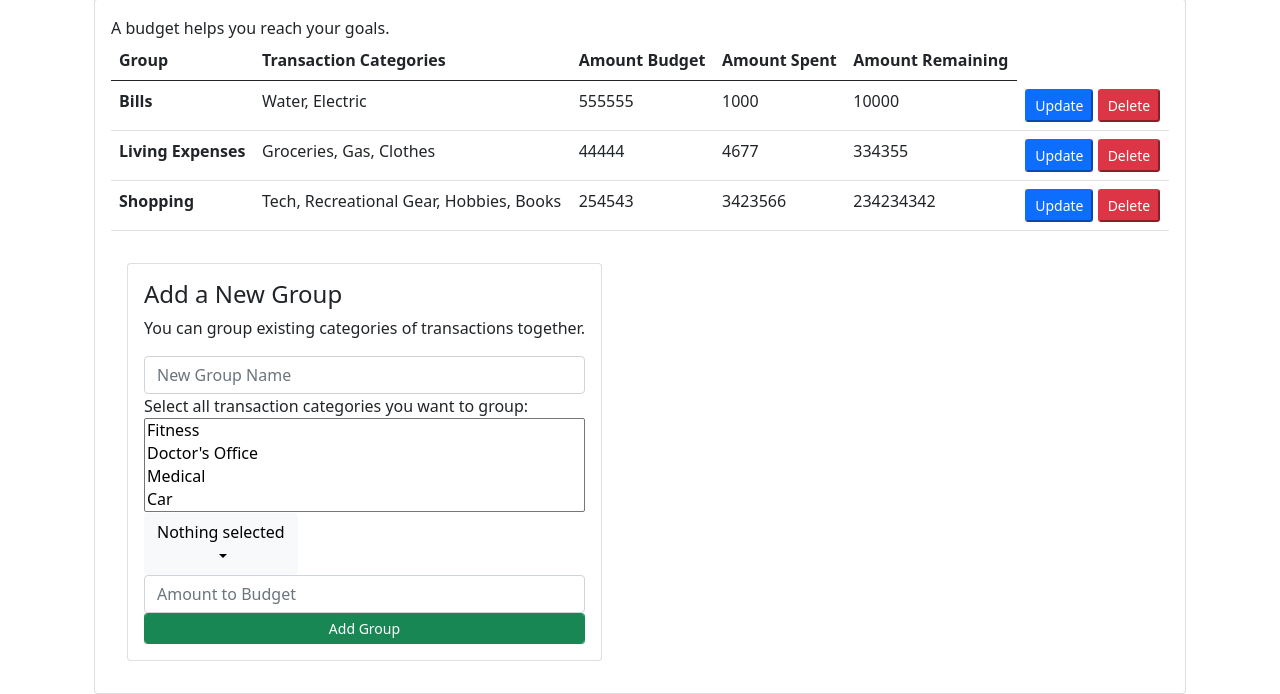
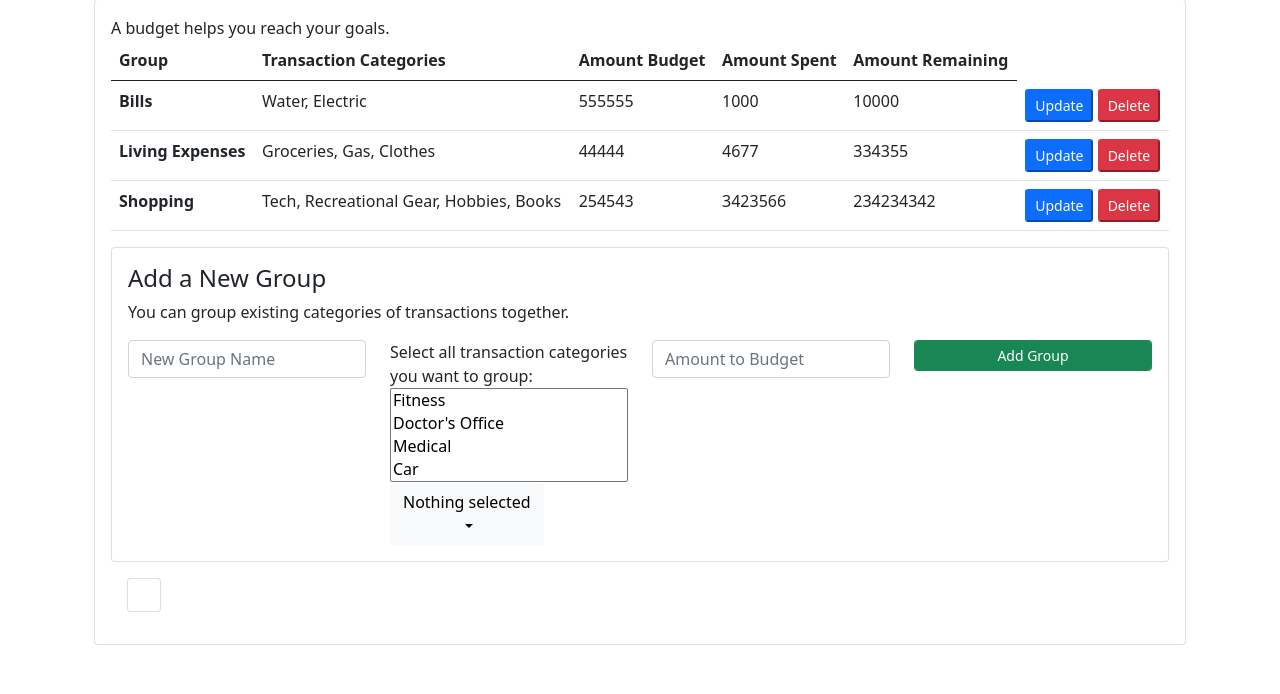
Before and after one commit to asa-leholland/BeaverHacks, a Python web app: template BeaverStacks/BudgetApp/templates/BudgetApp/index.html in a window 1280 px wide. Shown: the part 405-1099 px from the top of the page. After the commit the page ends 1050 px from the top, so only its background shows below. Run offline with Jinja, Linux system fonts and the light colour scheme; the template is opened without the code that fills it: most values are stand-ins (such as "Sample title", 1, 10 or a date in 2020); some libraries are stand-ins or nearby versions.

Commit message:
Update index.html

```diff
--- a/BeaverStacks/BudgetApp/templates/BudgetApp/index.html
+++ b/BeaverStacks/BudgetApp/templates/BudgetApp/index.html
@@ -94,6 +94,7 @@
 
 				    </div>
 				  </div>
+
 				</div>
 
 
@@ -156,28 +157,65 @@
 				  </tbody>
 				</table>
 
+      			<div class="card">
+      				<div class="card-body">
 
-				<div style="display: flex;">
-				 		<form method="POST">
-				 			<div class='card m-3 p-3'>
-				 				<h4>Add a New Group</h4>
+      					<div class="row">
+      						<h4>Add a New Group</h4>
 							<p>You can group existing categories of transactions together.</p>
-						  <div class="form-inline">
-						  	<div class="col p1">
-						      <input type="text" class="form-control" placeholder="New Group Name">
+						    <div class="col-sm">
+						      <div class="form-inline">
+								    <div class="col p1">
+								      <input type="text" class="form-control" placeholder="New Group Name">
+								    </div>
+								</div>
 						    </div>
-							<div class='p1'>Select all transaction categories you want to group:</div>
+						    <div class="col-sm">
+						      <div class="form-inline">
+						    <div class="col-md-12 form-group">
+						         <div class='p1'>Select all transaction categories you want to group:</div>
 							<select class="selectpicker w-100" multiple data-live-search="true">
 									  <option>Fitness</option>
 									  <option>Doctor's Office</option>
 									  <option>Medical</option>
 									  <option>Car</option>
 									</select>
+						    </div>
+						</div>
+						    </div>
+						    <div class="col-sm">
+						      <div class="form-inline">
+						    <div class="col-md-12 form-group">
+						         <input type="text" class="form-control" placeholder="Amount to Budget">
+						    </div>
+						</div>
+						    </div>
+						    <div class="col-sm">
+						      <div class="form-inline">
+						    <div class="col-md-12 form-group">
+						         <input type="submit" class="form-control btn-sm btn-success" value="Add Group">
+						    </div>
+						</div>
+						    </div>
+
+      				</div>
+
+				    </div>
+				  </div>
+
+
+				<div style="display: flex;">
+				 		<form method="POST">
+				 			<div class='card m-3 p-3'>
+
+						  <div class="form-inline">
+
+
 						    <div class="col">
-						      <input type="text" class="form-control" placeholder="Amount to Budget">
+
 						    </div>
 						    <div class="col">
-						      <input type="submit" class="form-control btn-sm btn-success" value="Add Group">
+
 						    </div>
 						  </div>
 				 			</div>
```
